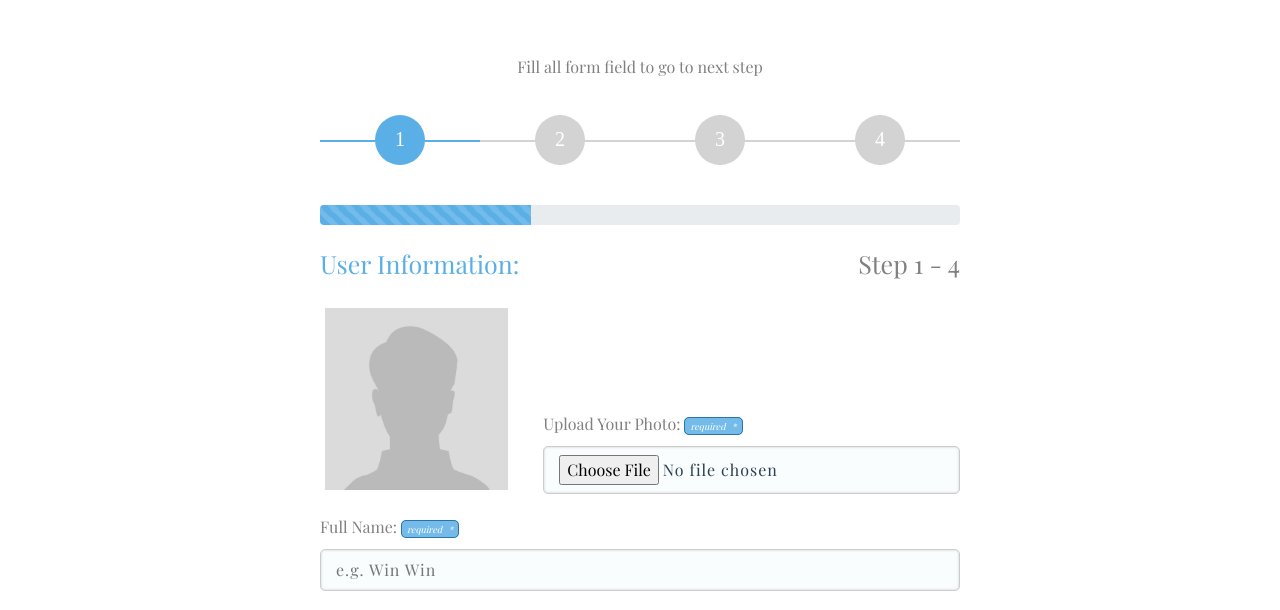
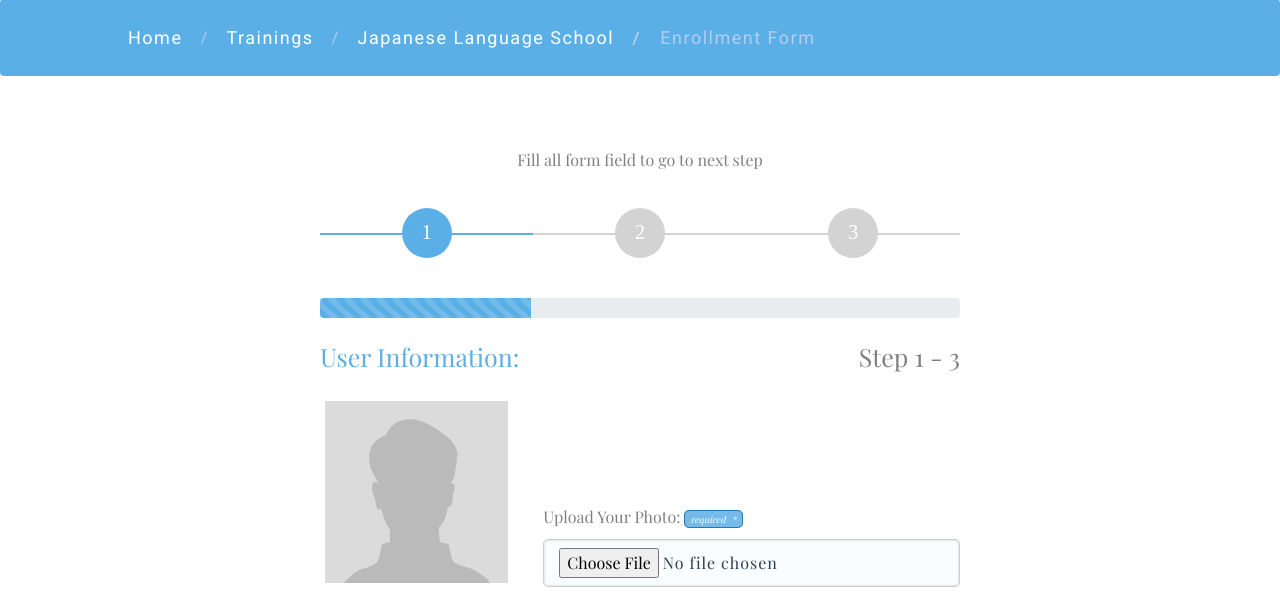
Before and after one commit to AikeNyanLynnOo/jkt-mm-int-php, a PHP site: page /classEnroll.php?courseID=1 in a window 1280 px wide. Shown: the part 661-1271 px from the top of the page. Run offline with PHP 8.4, Linux system fonts and the light colour scheme; data that the repository does not hold is empty; some libraries are stand-ins or nearby versions.

Commit message:
enroll problem solved

```diff
--- a/user/frontend/assets/css/main.css
+++ b/user/frontend/assets/css/main.css
@@ -188,6 +188,42 @@ html {
 .btn:focus {
   box-shadow: none !important;
 }
+
+/* .breadcrumb-nav {
+  background-color: #5bafe7 !important;
+} */
+
+.breadcrumb {
+  background-color: #5bafe7;
+  padding: 25px 10%;
+  font-size: 18px;
+  font-weight: 300;
+}
+
+.breadcrumb .breadcrumb-item a{
+  color: #fff;
+  font-family: "Roboto", sans-serif;
+  letter-spacing: 1.5px;
+}
+
+.breadcrumb .active {
+  color: #b4ccf0;
+  font-family: "Roboto", sans-serif;
+  letter-spacing: 1.5px;
+}
+
+.breadcrumb .active::before {
+  color: #b4ccf0;
+  padding: 0 10px;
+  margin-right: 5px;
+}
+.breadcrumb .breadcrumb-item::before {
+  color: #b4ccf0;
+  padding: 0 10px;
+  margin-right: 10px;
+  font-size: 16px;
+  font-weight: bolder;
+}
 /* Navgation end */
 
 /* cover  */
@@ -1397,7 +1433,7 @@ figure img {
 #progressbar li {
   list-style-type: none;
   font-size: 15px;
-  width: 25%;
+  width: 33.33%;
   float: left;
   position: relative;
   font-weight: 400;
@@ -1408,19 +1444,14 @@ figure img {
   content: "1";
 }
 
-#progressbar #course:before {
+#progressbar #payment:before {
   font-family: FontAwesome;
   content: "2";
 }
 
-#progressbar #payment:before {
+#progressbar #confirm:before {
   font-family: FontAwesome;
   content: "3";
-}
-
-#progressbar #confirm:before {
-  font-family: FontAwesome;
-  content: "4";
 }
 
 #progressbar li:before {
--- a/user/frontend/assets/js/jp-class-schedule.js
+++ b/user/frontend/assets/js/jp-class-schedule.js
@@ -46,26 +46,4 @@ $(document).ready(function() {
             $("#modal_days").append(append_day_modal);
         }
     })
-
-    $(".enroll").click(function () {
-        var rowId = $(this).parent().parent().attr('id');
-        var data = document.getElementById(rowId).querySelectorAll(".row-data");
-        // let category_title = data[0].innerHTML;
-        let type_title = data[1].innerHTML;
-        let course_level = data[2].innerHTML;
-        let course_title = data[6].innerHTML;
-        let select_option = course_title + ' ' + course_level + ' (' + type_title + ')';
-        console.log(select_option);
-        $("#selected_option").text(select_option);
-        var pathName = '', pathArray = window.location.pathname.split('/');
-        for(let i=1; i<pathArray.length-1; i++) {
-            pathName += pathArray[i] + "/";
-        }
-        var enrollURL = window.location.protocol + "//" + window.location.host + "/" + pathName + "classEnroll.php";
-        window.location.replace(enrollURL);
-    })
-
-    let selected_option = $("#selected_option").text();
-    console.log(selected_option);
-    console.log("hello")
 })
--- a/user/frontend/assets/js/multistepForm.js
+++ b/user/frontend/assets/js/multistepForm.js
@@ -221,20 +221,13 @@ $(document).ready(function () {
       if ($("#userInformation").is(":visible")) {
         //Add Class Active
         current_fs = $("#userInformation");
-        next_fs = $("#classInformation");
-        $("#progressbar li")
-          .eq($("fieldset").index(next_fs))
-          .addClass("active");
-        setProgressBar(++current);
-      } else if ($("#classInformation").is(":visible")) {
-        current_fs = $("#classInformation");
         next_fs = $("#paymentMethod");
         $("#progressbar li")
           .eq($("fieldset").index(next_fs))
           .addClass("active");
         setProgressBar(++current);
       } else if ($("#paymentMethod").is(":visible")) {
-        console.log("hello")
+        // console.log("hello")
         var atLeastOneChecked = false;
         const bankRadioButtons = document.querySelectorAll('input[name="payment_method"]');
         for(let bank of bankRadioButtons) {
@@ -249,6 +242,7 @@ $(document).ready(function () {
           $("#confirmationModal").modal("show");
           $("#submitConfirm").click(function() {
             current_fs = $("#paymentMethod");
+            next_fs = $("#success");
             $("#progressbar li")
               .eq($("fieldset").index(next_fs))
               .addClass("active");
@@ -262,6 +256,12 @@ $(document).ready(function () {
               "Please Choose at least one banking system</span>"
           );
         }
+      } else if ($("#success").is(":visible")) {
+        current_fs = $("#success");
+        $("#progressbar li")
+          .eq($("fieldset").index(next_fs))
+          .addClass("active");
+        setProgressBar(++current);
       }
       //show the next fieldset
       next_fs.show();
--- a/user/frontend/classEnroll.php
+++ b/user/frontend/classEnroll.php
@@ -120,6 +120,15 @@
   </section>
   <!-- JP School header end -->
 
+    <nav aria-label="breadcrumb" class="breadcrumb-nav">
+      <ol class="breadcrumb">
+        <li class="breadcrumb-item"><a href="#">Home</a></li>
+        <li class="breadcrumb-item"><a href="#">Trainings</a></li>
+        <li class="breadcrumb-item"><a href="#">Japanese Language School</a></li>
+        <li class="breadcrumb-item active" aria-current="page">Enrollment Form</li>
+      </ol>
+    </nav>
+
   <!-- Enrollment Form start -->
   <section>
     <div class="container-fluid">
@@ -132,7 +141,6 @@
               <!-- progressbar -->
               <ul id="progressbar">
                 <li class="active" id="personal"></li>
-                <li id="course"></li>
                 <li id="payment"></li>
                 <li id="confirm"></li>
               </ul>
@@ -146,7 +154,7 @@
                       <h2 class="enrollForm-title">User Information:</h2>
                     </div>
                     <div class="col-5">
-                      <h2 class="steps">Step 1 - 4</h2>
+                      <h2 class="steps">Step 1 - 3</h2>
                     </div>
                   </div>
                   <div class="row mb-3">
@@ -158,6 +166,7 @@
                       <input type="file" name="photo" class="form-input" id="file-input" />
                     </div>
                   </div>
+                  <input type="hidden" name="courseId" value="<?php echo $_GET["courseID"] ?>" />
                   <div class="row mb-3">
                     <div class="col-12 col-sm-12 col-md-12">
                       <label class="fieldlabels">Full Name: <span class="required-tag">required &nbsp; *</span></label>
@@ -242,7 +251,7 @@
                   </div>
                   <input type="button" name="next" id="userInfo" class="next action-button" value="Next" />
               </fieldset>
-              <fieldset id="classInformation">
+              <!-- <fieldset id="classInformation">
                 <div class="form-card">
                   <div class="row">
                     <div class="col-7">
@@ -252,19 +261,20 @@
                   <div class="row mb-3">
                     <div class="col-12">
                       <?php
-                        include_once("../../admin/confs/config.php");
-                        $course = "SELECT course_id, c.title AS course_title, c.level as course_level, t.title AS type_title,
-                                    ct.title AS category_title, sections FROM courses c, types t, categories ct
-                                    WHERE c.type_id = t.type_id AND c.category_id = ct.category_id";
-                        $course_result = mysqli_query($conn, $course);
+                        // include_once("../../admin/confs/config.php");
+                        // $course = "SELECT course_id, c.title AS course_title, c.level as course_level, t.title AS type_title,
+                        //             ct.title AS category_title, sections FROM courses c, types t, categories ct
+                        //             WHERE c.type_id = t.type_id AND c.category_id = ct.category_id";
+                        // $course_result = mysqli_query($conn, $course);
                       ?>
                       <span id="selected_option"></span>
                       <label class="fieldlabels">Class Category: <span class="required-tag">required &nbsp; *</span></label>
                       <select name="classId" id="className" class="form-input">
                         <option value="" selected disabled>Choose class</option>
-                        <?php while($row = mysqli_fetch_array($course_result)) { ?>
-                          <option value="<?php echo $row['course_id'] ?>"><?php echo $row['course_title'] . ' ' . $row['course_level'] . ' (' . $row['type_title'] . ')' ?></option>
-                        <?php } ?>
+                        <?php
+                          // while($row = mysqli_fetch_array($course_result)) { ?>
+                          <option value="<?php // echo $row['course_id'] ?>"><?php // echo $row['course_title'] . ' ' . $row['course_level'] . ' (' . $row['type_title'] . ')' ?></option>
+                        <?php //} ?>
                       </select>
                     </div>
                   </div>
@@ -281,7 +291,7 @@
                 </div>
                 <input type="button" name="next" class="next action-button" value="Next" />
                 <input type="button" name="previous" class="previous action-button-previous" value="Previous" />
-              </fieldset>
+              </fieldset> -->
               <fieldset id="paymentMethod">
                 <div class="form-card">
                   <div class="row">
@@ -289,7 +299,7 @@
                       <h2 class="enrollForm-title">Payment:</h2>
                     </div>
                     <div class="col-5">
-                      <h2 class="steps">Step 2 - 4</h2>
+                      <h2 class="steps">Step 2 - 3</h2>
                     </div>
                   </div>
                   <div class="row mt-4">
@@ -336,6 +346,32 @@
                 <input type="button" name="next" class="next action-button" value="Next" />
                 <input type="button" name="previous" class="previous action-button-previous" value="Previous" />
               </fieldset>
+              <fieldset id="success">
+                <div class="form-card">
+                  <div class="row">
+                    <div class="col-7">
+                      <h2 class="enrollForm-title">Finish:</h2>
+                    </div>
+                    <div class="col-5">
+                      <h2 class="steps">Step 3 - 3</h2>
+                    </div>
+                  </div> <br><br>
+                  <h2 class="blue-text text-center"><strong>Successfully Submitted!</strong></h2> <br>
+                  <div class="row justify-content-center">
+                    <div class="col-3">
+                      <img src="./assets/images/blue-tick.png" class="fit-image">
+                    </div>
+                  </div> <br><br>
+                  <div class="row justify-content-center">
+                    <div class="col-7 text-center">
+                      <h5 class="blue-text text-center">We will send email during business hours (9:00~17:00). Please check your email for payment information. </h5>
+                    </div>
+                  </div>
+                  <div class="row justify-content-center mt-3">
+                    <a href="classEnroll.php" class="back-to-courses">Browse Courses</a>
+                  </div>
+                </div>
+              </fieldset>
             </form>
           </div>
         </div>
@@ -343,6 +379,9 @@
     </div>
   </section>
   <!-- Enrollment Form end -->
+  <button type="button" class="btn btn-primary" data-toggle="modal" data-target="#confirmationModal">
+    Launch demo modal
+  </button>
 
   <!-- The Confirmation Modal -->
   <div class="modal fade" id="confirmationModal" tabindex="-1" role="dialog" aria-labelledby="confirmModalLongTitle" aria-hidden="true">
@@ -358,8 +397,8 @@
         </div>
 
         <!-- Modal body -->
-        <div class="modal-body">
-          Are you sure you want to submit your enrollment for this course?
+        <div class="modal-body confirm-modal-body">
+          Are you sure, you want to <span style="color: #001c69">submit your enrollment for this course</span>?
         </div>
 
         <!-- Modal footer -->
@@ -456,6 +495,5 @@
   <script src="./assets/js/float-panel.js"></script>
   <script src="./assets/js/multistepForm.js"></script>
   <script src="./assets/js/userImgPreview.js"></script>
-  <script src="./assets/js/jp-class-schedule.js"></script>
 </body>
 <html>
--- a/user/frontend/index.html
+++ b/user/frontend/index.html
@@ -254,6 +254,12 @@
       </div>
     </section>
     <!-- cover header end -->
+
+    <nav aria-label="breadcrumb" class="breadcrumb-nav">
+      <ol class="breadcrumb">
+        <li class="breadcrumb-item active" aria-current="page">Home</li>
+      </ol>
+    </nav>
 
     <!-- about area start -->
     <section>
```
Also changed, not shown: user/backend/classEnroll.php (+4 -3 lines), user/frontend/about.html (+7 -0 lines), user/frontend/activities.html (+7 -0 lines), user/frontend/business.html (+8 -0 lines), user/frontend/contact.html (+7 -0 lines), user/frontend/enrollSuccess.php (+10 -2 lines), user/frontend/jp-school.php (+10 -1 lines), user/frontend/overseas.html (+8 -0 lines), user/frontend/services.html (+7 -0 lines), user/frontend/trainings.html (+7 -0 lines).
